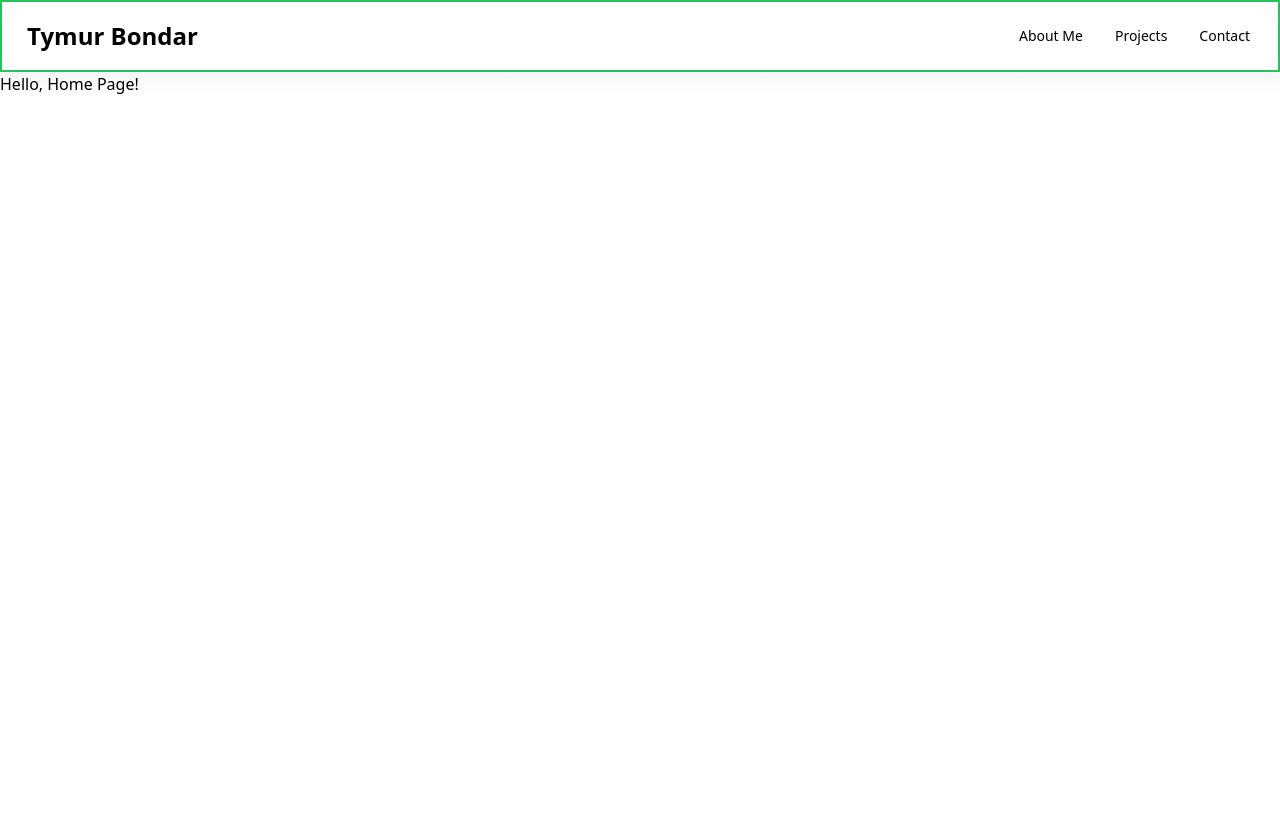
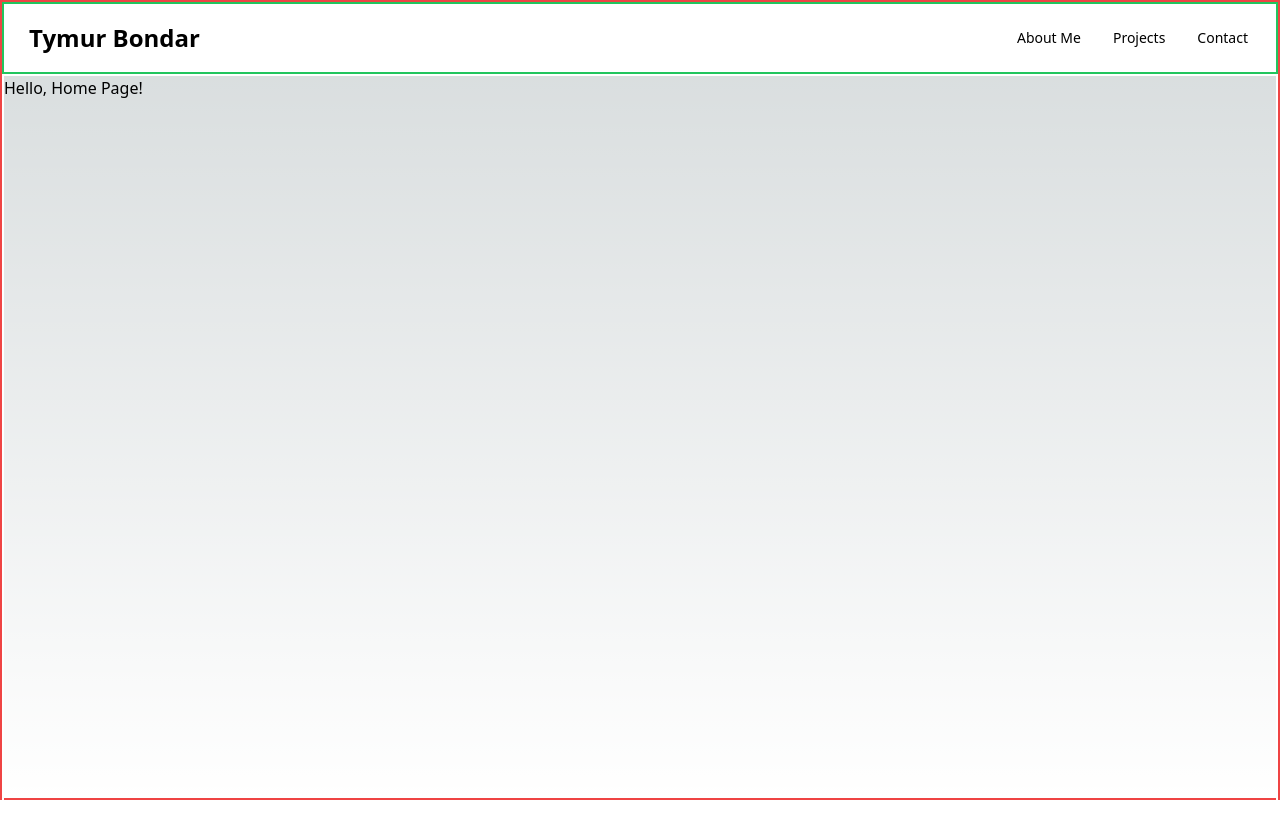
Before and after one commit to TymurBondar/personal-website, a Next.js app: page / in a window 1280 px wide. Shown: the top 838 px of the page. Before the commit the page ends 800 px from the top, so only its background shows below. Built offline with nearby package versions, Linux system fonts and the light colour scheme.

Commit message:
set height screen

```diff
--- a/src/app/layout.js
+++ b/src/app/layout.js
@@ -11,11 +11,11 @@ export const metadata = {
 
 export default function RootLayout({ children }) {
   return (
-    <html lang="en">
-      <body>
+    <html lang="en" className="h-full">
+      <body className="border-2 border-red-500 h-full overflow-hidden">
         {/* Layout UI */}
         <Navbar />
-        <main>{children}</main>
+        <main className="border-2 h-screen border-white">{children}</main>
       </body>
     </html>
   )
```
